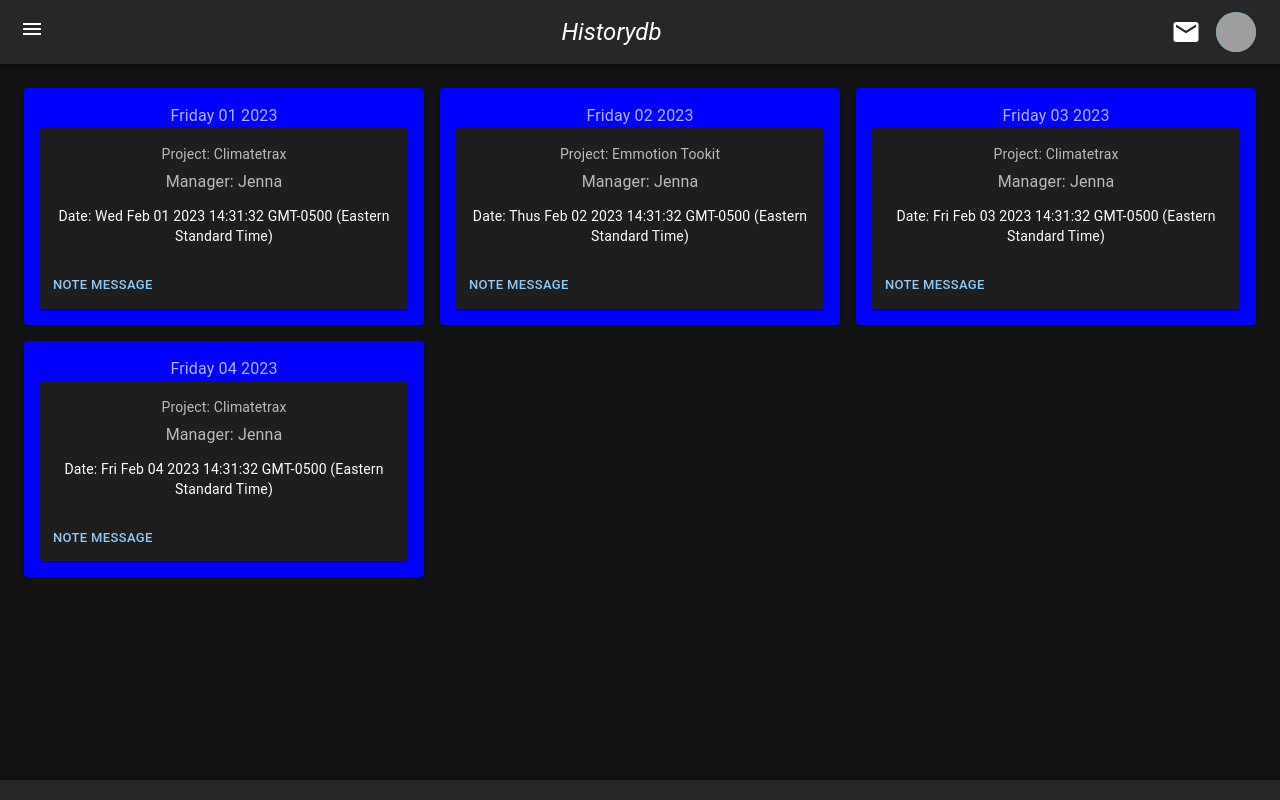
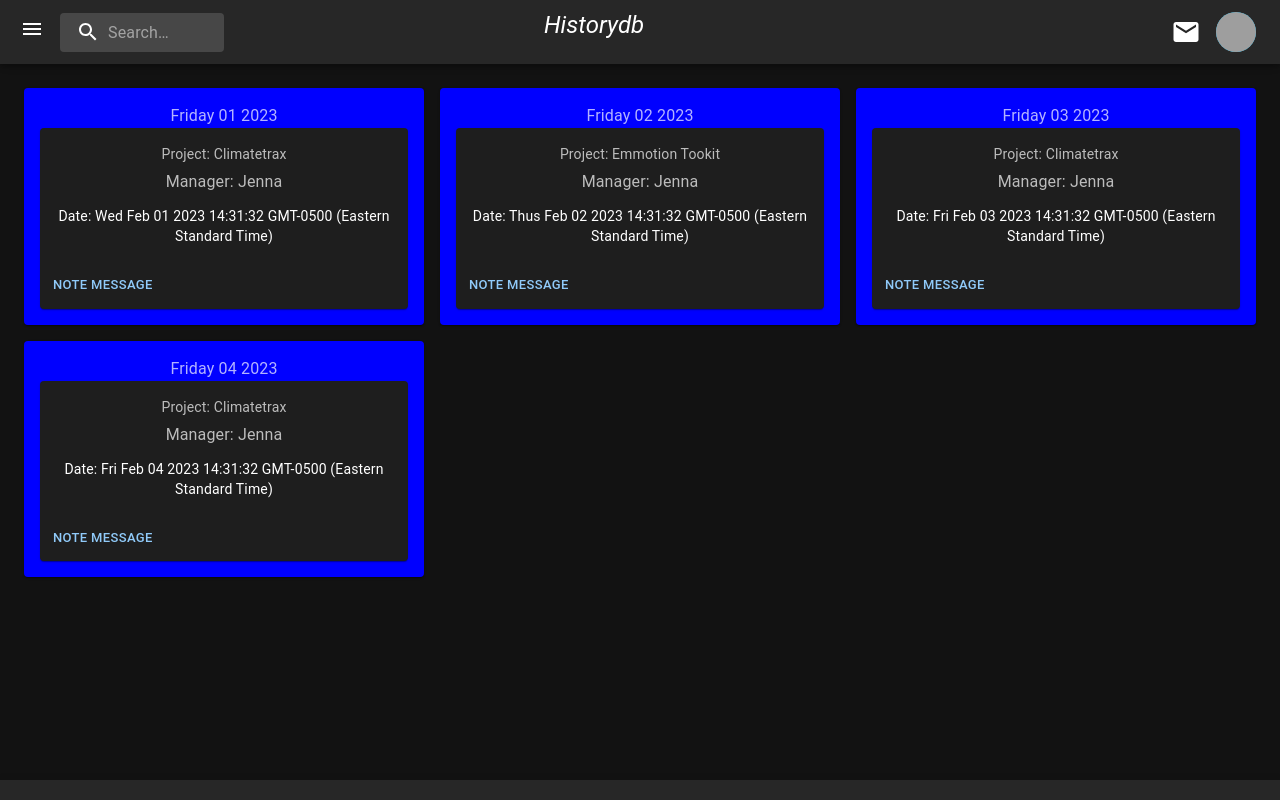
Before and after one commit to grrlopes/historydb, a React (Vite) app in the folder frontend/: page /tracking in a window 1280 px wide. Built offline with nearby package versions, Linux system fonts and the light colour scheme; grey boxes are pictures that could not be loaded.

Commit message:
Added search box into toolbar

```diff
--- a/frontend/src/components/footer/Footer.tsx
+++ b/frontend/src/components/footer/Footer.tsx
@@ -1,4 +1,4 @@
-import { Toolbar, Typography } from "@mui/material";
+import { Toolbar } from "@mui/material";
 import * as S from "./Styles";
 
 interface Props {
@@ -10,7 +10,7 @@
     <S.FooterBar
       position="fixed"
       open={props.open}
-      sx={{ top: "auto", bottom: 0, height: "20px"}}
+      sx={{ top: "auto", bottom: 0, height: "20px" }}
     >
       <Toolbar />
     </S.FooterBar>
--- a/frontend/src/components/navbar/Styles.tsx
+++ b/frontend/src/components/navbar/Styles.tsx
@@ -26,8 +26,7 @@
 }));
 
 const NavBar = styled(Toolbar)({
-  display: "flex",
-  justifyContent: "space-between",
+  display: "grid",
 });
 
 const MenuIcon = styled(Box)(({ theme }) => ({
--- a/frontend/src/components/navbar/TopAppbar.tsx
+++ b/frontend/src/components/navbar/TopAppbar.tsx
@@ -4,6 +4,8 @@
 import * as S from "./Styles";
 import { MouseEvent, useState } from "react";
 import { NavMenu } from "../../shared/menu/Menu";
+import { SearchAppBar } from "../../shared/search/Search";
+import Grid from "@mui/material/Grid";
 
 interface Props {
   open?: boolean;
@@ -34,6 +36,8 @@
   return (
     <S.TopAppBar position="fixed" open={props.open}>
       <S.NavBar>
+        <Grid container spacing={2}>
+          <Grid item xs={6} md={5} sx={{display: "flex", alignItems: "center"}}>
             <IconButton
               color="inherit"
               aria-label="open drawer"
@@ -60,10 +64,18 @@
             >
               <MenuIcon />
             </IconButton>
-
-        <Typography variant="h5" fontStyle={"italic"} noWrap component="div">
+            <SearchAppBar />
+          </Grid>
+          <Grid item xs={6} md={7} sx={{display: "flex",  justifyContent:"space-between"}}>
+            <Typography
+              variant="h5"
+              fontStyle={"italic"}
+              noWrap
+              component="div"
+            >
               Historydb
             </Typography>
+
             <S.MenuIcon>
               <Mail sx={{ fontSize: 30 }} />
               <Avatar
@@ -75,6 +87,8 @@
                 D
               </Avatar>
             </S.MenuIcon>
+          </Grid>
+        </Grid>
       </S.NavBar>
 
       <NavMenu open={open} anchor={anchorEl} navMenuClose={navMenuClose} />
--- /dev/null
+++ b/frontend/src/shared/search/Search.tsx
@@ -0,0 +1,21 @@
+import { Box } from "@mui/material";
+import SearchIcon from "@mui/icons-material/Search";
+import * as S from "./Styles";
+
+const SearchAppBar = () => {
+  return (
+    <Box>
+      <S.Search>
+        <S.SearchIconWrapper>
+          <SearchIcon />
+        </S.SearchIconWrapper>
+        <S.StyledInputBase
+          placeholder="Search…"
+          inputProps={{ "aria-label": "search" }}
+        />
+      </S.Search>
+    </Box>
+  );
+};
+
+export { SearchAppBar };
--- /dev/null
+++ b/frontend/src/shared/search/Styles.tsx
@@ -0,0 +1,46 @@
+import { alpha, styled } from "@mui/material";
+import InputBase from "@mui/material/InputBase";
+
+const Search = styled("div")(({ theme }) => ({
+  position: "relative",
+  borderRadius: theme.shape.borderRadius,
+  backgroundColor: alpha(theme.palette.common.white, 0.15),
+  "&:hover": {
+    backgroundColor: alpha(theme.palette.common.white, 0.25),
+  },
+  marginLeft: 0,
+  width: "100%",
+  [theme.breakpoints.up("sm")]: {
+    marginLeft: theme.spacing(1),
+    width: "auto",
+  },
+}));
+
+const SearchIconWrapper = styled("div")(({ theme }) => ({
+  padding: theme.spacing(0, 2),
+  height: "100%",
+  position: "absolute",
+  pointerEvents: "none",
+  display: "flex",
+  alignItems: "center",
+  justifyContent: "center",
+}));
+
+const StyledInputBase = styled(InputBase)(({ theme }) => ({
+  color: "inherit",
+  "& .MuiInputBase-input": {
+    padding: theme.spacing(1, 1, 1, 0),
+    // vertical padding + font size from searchIcon
+    paddingLeft: `calc(1em + ${theme.spacing(4)})`,
+    transition: theme.transitions.create("width"),
+    width: "100%",
+    [theme.breakpoints.up("sm")]: {
+      width: "12ch",
+      "&:focus": {
+        width: "20ch",
+      },
+    },
+  },
+}));
+
+export { Search, SearchIconWrapper, StyledInputBase };
```
Also changed, not shown: frontend/src/App.tsx (+5 -4 lines), 1 other file (tests, documents, lock files or other folders). Lines whose indentation alone changed are shown as unchanged.
